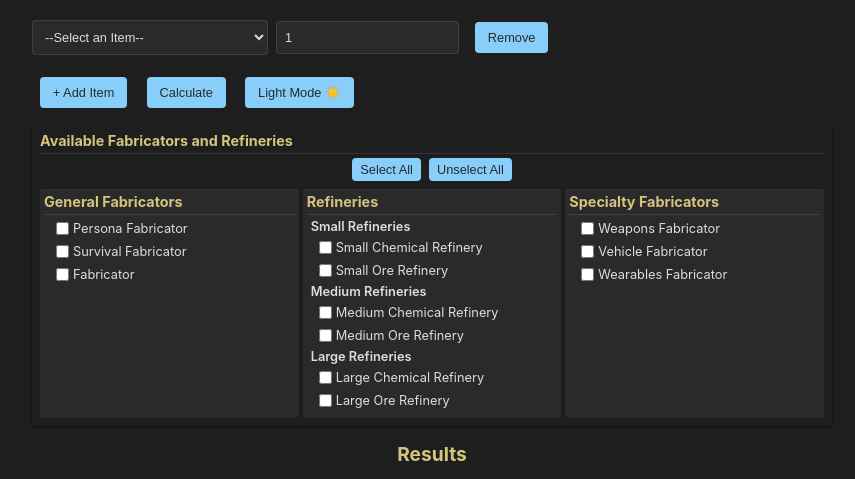
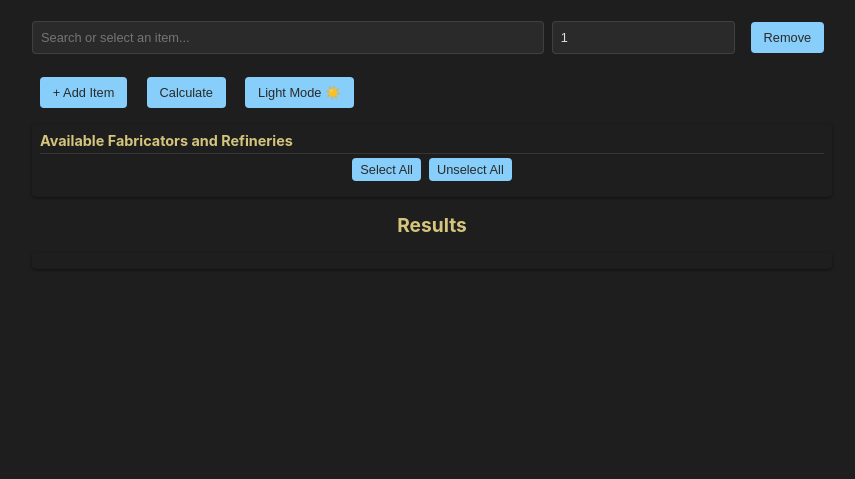
Before and after one commit to KreepyKraft/DACalc2, a plain HTML site: page index.html in a window 1280 px wide. Shown: the part 77-556 px from the top of the page, without its empty margins (208-1063 px from the left). Drawn offline with Linux system fonts and the light colour scheme.

Commit message:
made the dropdown list clearly searchable

```diff
--- a/static/script_standalone.js
+++ b/static/script_standalone.js
@@ -1,4 +1,5 @@
 let itemsList = [];
+
 
 function toggleDarkMode() {
     document.body.classList.toggle('dark-mode');
@@ -10,119 +11,141 @@ async function fetchItems() {
         return;
     }
 
-    itemsList = Object.entries(ITEM_DATA)
-        .filter(([_, data]) => data.ingredients && Object.keys(data.ingredients).length > 0)
-        .map(([name, _]) => name);
+    itemsList = Object.keys(ITEM_DATA).filter(name => {
+        const data = ITEM_DATA[name];
+        return data.ingredients && Object.keys(data.ingredients).length > 0;
+    });
+    // Sort itemsList alphabetically for better usability in dropdown
+    itemsList.sort();
 
     window.itemDetails = ITEM_DATA;
 
-    addItem(); // add one item row by default
-    renderFabricatorCheckboxes(); // render fabricator checkboxes on load
+    addItem(); // Add one item row by default
+    renderFabricatorCheckboxes(); // Render fabricator checkboxes on load
 }
 
 function addItem() {
     const container = document.getElementById('items-container');
-    const div = document.createElement('div');
-    div.className = 'item-row';
+    const itemRowDiv = document.createElement('div');
+    itemRowDiv.classList.add('item-row');
 
-    const select = document.createElement('select');
-    select.innerHTML = '<option value="">--Select an Item--</option>'; // Add a default option
-    itemsList.forEach(item => {
-        const option = document.createElement('option');
-        option.value = item;
-        option.textContent = item;
-        select.appendChild(option);
+    // --- Custom Searchable Dropdown Elements ---
+    const customSelectWrapper = document.createElement('div');
+    customSelectWrapper.classList.add('custom-select-wrapper');
+
+    const searchInput = document.createElement('input');
+    searchInput.type = 'text';
+    searchInput.classList.add('custom-select-input');
+    searchInput.placeholder = 'Search or select an item...';
+    searchInput.setAttribute('autocomplete', 'off'); // Prevent browser autocomplete
+
+    // Hidden input to store the actual selected value
+    const hiddenInput = document.createElement('input');
+    hiddenInput.type = 'hidden';
+    hiddenInput.classList.add('selected-item-value'); // Add a class to easily select it later
+
+    const dropdownList = document.createElement('ul');
+    dropdownList.classList.add('custom-select-dropdown');
+
+    // Populate initial dropdown list
+    function populateDropdown(filter = '') {
+        dropdownList.innerHTML = ''; // Clear previous list
+        const lowerFilter = filter.toLowerCase();
+
+        // Create a "No selection" option
+        const noSelectionOption = document.createElement('li');
+        noSelectionOption.textContent = '--Select an Item--';
+        noSelectionOption.dataset.value = ''; // Empty value for no selection
+        dropdownList.appendChild(noSelectionOption);
+
+        itemsList.forEach(item => {
+            if (item.toLowerCase().includes(lowerFilter)) {
+                const listItem = document.createElement('li');
+                listItem.textContent = item;
+                listItem.dataset.value = item; // Store the actual item value
+                dropdownList.appendChild(listItem);
+            }
+        });
+    }
+
+    populateDropdown(); // Populate initially with all items
+
+    // Event Listeners for the custom dropdown
+    let blurTimeout; // To handle blur event delay
+
+    searchInput.addEventListener('input', () => {
+        const inputValue = searchInput.value;
+        populateDropdown(inputValue);
+        dropdownList.style.display = 'block'; // Show dropdown on input
+        hiddenInput.value = ''; // Clear hidden input if typing or filtering
     });
 
-    const input = document.createElement('input');
-    input.type = 'number';
-    input.min = '1';
-    input.value = '1';
+    searchInput.addEventListener('focus', () => {
+        clearTimeout(blurTimeout); // Clear any pending blur
+        populateDropdown(searchInput.value); // Repopulate on focus to show current filter
+        dropdownList.style.display = 'block';
+    });
+
+    searchInput.addEventListener('blur', () => {
+        // Delay hiding to allow click event on list items to register
+        blurTimeout = setTimeout(() => {
+            dropdownList.style.display = 'none';
+            // ONLY clear searchInput.value IF no valid selection was made
+            // (i.e., hiddenInput.value is still empty)
+            // If hiddenInput.value was set by a click, we should NOT clear searchInput.value
+            if (hiddenInput.value === '') {
+                searchInput.value = ''; // Clear display if nothing was selected
+            }
+        }, 150); // Small delay
+    });
+
+    dropdownList.addEventListener('mousedown', (event) => {
+        // Prevent searchInput from losing focus immediately when clicking on dropdown list
+        // This is crucial for allowing the click event on LI to fire before blur processes fully.
+        event.preventDefault();
+    });
+
+
+    dropdownList.addEventListener('click', (event) => {
+        if (event.target.tagName === 'LI') {
+            const selectedValue = event.target.dataset.value;
+            const selectedText = event.target.textContent;
+
+            searchInput.value = selectedText; // Display selected text in input
+            hiddenInput.value = selectedValue; // Store actual value
+            dropdownList.style.display = 'none'; // Hide dropdown
+            searchInput.focus(); // Re-focus the input after selection to clear the blur timeout
+        }
+    });
+
+    // Append custom dropdown elements
+    customSelectWrapper.appendChild(searchInput);
+    customSelectWrapper.appendChild(hiddenInput);
+    customSelectWrapper.appendChild(dropdownList);
+    // --- End Custom Searchable Dropdown Elements ---
+
+    const quantityInput = document.createElement('input');
+    quantityInput.type = 'number';
+    quantityInput.min = '1';
+    quantityInput.value = '1';
 
     const removeButton = document.createElement('button');
     removeButton.textContent = 'Remove';
-    removeButton.onclick = () => container.removeChild(div);
+    removeButton.onclick = () => container.removeChild(itemRowDiv); // Remove the whole row
 
-    div.appendChild(select);
-    div.appendChild(input);
-    div.appendChild(removeButton);
+    itemRowDiv.appendChild(customSelectWrapper); // Add the custom dropdown wrapper
+    itemRowDiv.appendChild(quantityInput);
+    itemRowDiv.appendChild(removeButton);
 
-    container.appendChild(div);
+    container.appendChild(itemRowDiv);
 }
 
-function renderFabricatorCheckboxes() {
-    const container = document.getElementById('fabricators-container');
-    if (!container) {
-        console.error("Fabricators container not found. Make sure an element with id 'fabricators-container' exists in your HTML.");
-        return;
-    }
-    container.innerHTML = ''; // Clear previous checkboxes
-
-    for (const category in fabricators) {
-        const categoryDiv = document.createElement('div');
-        categoryDiv.classList.add('fabricator-category');
-
-        const categoryTitle = document.createElement('h3');
-        categoryTitle.textContent = category;
-        categoryDiv.appendChild(categoryTitle);
-
-        if (typeof fabricators[category] === 'object' && !Array.isArray(fabricators[category])) {
-            // this is a sub-category for refineries
-            for (const subCategory in fabricators[category]) {
-                const subCategoryDiv = document.createElement('div');
-                const subCategoryTitle = document.createElement('h4');
-                subCategoryTitle.textContent = subCategory;
-                subCategoryDiv.appendChild(subCategoryTitle);
-
-                fabricators[category][subCategory].forEach(fab => {
-                    const fabItemDiv = document.createElement('div');
-                    fabItemDiv.classList.add('fabricator-item');
-                    const checkbox = document.createElement('input');
-                    checkbox.type = 'checkbox';
-                    checkbox.id = fab.id;
-                    checkbox.value = fab.id;
-                    checkbox.name = "fabricator";
-                    // option 1: To make all checkboxes selected by default, uncomment the line below:
-                    // checkbox.checked = true;
-                    const label = document.createElement('label');
-                    label.htmlFor = fab.id;
-                    label.textContent = fab.name;
-                    fabItemDiv.appendChild(checkbox);
-                    fabItemDiv.appendChild(label);
-                    subCategoryDiv.appendChild(fabItemDiv);
-                });
-                categoryDiv.appendChild(subCategoryDiv);
-            }
-        } else {
-            // general or Specialty Fabricators (simple array)
-            fabricators[category].forEach(fab => {
-                const fabItemDiv = document.createElement('div');
-                fabItemDiv.classList.add('fabricator-item');
-                const checkbox = document.createElement('input');
-                checkbox.type = 'checkbox';
-                checkbox.id = fab.id;
-                checkbox.value = fab.id;
-                checkbox.name = "fabricator";
-                // option 1: To make all checkboxes selected by default, uncomment the line below:
-                // checkbox.checked = true;
-                const label = document.createElement('label');
-                label.htmlFor = fab.id;
-                label.textContent = fab.name;
-                fabItemDiv.appendChild(checkbox);
-                fabItemDiv.appendChild(label);
-                categoryDiv.appendChild(fabItemDiv);
-            });
-        }
-        container.appendChild(categoryDiv);
-    }
-}
 
 function toggleAllFabricators(shouldBeChecked) {
     document.querySelectorAll('input[name="fabricator"]').forEach(checkbox => {
         checkbox.checked = shouldBeChecked;
     });
 }
-
 
 function getSelectedFabricators() {
     const selectedFabs = [];
@@ -136,7 +159,7 @@ function calculate() {
     const resultsDiv = document.getElementById('results');
     resultsDiv.innerHTML = ''; // Clear previous results
 
-    // get selected fabricators
+    // Get selected fabricators
     const selectedFabricators = getSelectedFabricators();
     if (selectedFabricators.length > 0) {
         const fabListDiv = document.createElement('div');
@@ -157,12 +180,20 @@ function calculate() {
     }
 
     const selections = [];
-    document.querySelectorAll('#items-container .item-row').forEach(div => {
-        const [select, input] = div.children;
-        selections.push({
-            item: select.value,
-            quantity: Number(input.value)
-        });
+    // IMPORTANT: Now we get the value from the hidden input, not a <select>
+    document.querySelectorAll('#items-container .item-row').forEach(rowDiv => {
+        const hiddenInput = rowDiv.querySelector('.selected-item-value');
+        const quantityInput = rowDiv.querySelector('input[type="number"]');
+
+        const itemId = hiddenInput ? hiddenInput.value : ''; // Get value from hidden input
+        const quantity = parseInt(quantityInput.value, 10);
+
+        if (itemId && !isNaN(quantity) && quantity > 0) {
+            selections.push({
+                item: itemId,
+                quantity: quantity
+            });
+        }
     });
 
     const totalMaterials = {};
@@ -185,7 +216,8 @@ function calculate() {
     }
 
     selections.forEach(({ item, quantity }) => {
-        if (item && quantity > 0) {
+        // Ensure the item exists in itemDetails before trying to process
+        if (window.itemDetails[item]) {
             breakdown[item] = {};
             trackBreakdown(item, quantity, breakdown[item]);
         }
@@ -261,8 +293,8 @@ function renderResults(total, breakdown) {
     totalCols.className = 'columns';
     totalCols.appendChild(makeCol('🧱', 'Non-Craftable', baseMaterials));
     totalCols.appendChild(makeCol('⚙️', 'Craftable', craftedMaterials));
-    totalCols.appendChild(makeCol('💧', 'Water in mL', waterMaterials, true)); // hide names
-    totalCols.appendChild(makeCol('⏳', 'Time in seconds', timeMaterials, true)); // hide names
+    totalCols.appendChild(makeCol('💧', 'Water in mL', waterMaterials, true));
+    totalCols.appendChild(makeCol('⏳', 'Time in seconds', timeMaterials, true));
 
     totalDiv.appendChild(totalCols);
 
@@ -295,8 +327,8 @@ function renderResults(total, breakdown) {
 
         itemCols.appendChild(makeCol('🧱', 'Non-Craftable', bBase));
         itemCols.appendChild(makeCol('⚙️', 'Craftable', bCrafted));
-        itemCols.appendChild(makeCol('💧', 'Water in mL', bWater, true)); // hide names
-        itemCols.appendChild(makeCol('⏳', 'Time in seconds', bTime, true)); // hide names
+        itemCols.appendChild(makeCol('💧', 'Water in mL', bWater, true));
+        itemCols.appendChild(makeCol('⏳', 'Time in seconds', bTime, true));
 
         breakdownDiv.appendChild(itemCols);
     }
--- a/static/style.css
+++ b/static/style.css
@@ -1,7 +1,7 @@
 /* Compact Styles */
 :root {
   /* Font & base sizing */
-  --font-stack: -apple-system, BlinkMacMacSystemFont, "Segoe UI", Roboto, sans-serif;
+  --font-stack: -apple-system, BlinkMacSystemFont, "Segoe UI", Roboto, sans-serif;
   --fs-base: 0.8rem;
   --fs-header: 0.9rem;
 
@@ -10,6 +10,7 @@
   --bg-light: #f9f9f9; /* Used for sections background */
   --bg-col: #fff; /* Used for column background */
   --accent: #1e90ff; /* Blue accent */
+  --border-color: rgba(0,0,0,0.1);
 
   /* Spacing & layout */
   --radius: 4px;
@@ -24,6 +25,7 @@
   --bg-col: #2a2a2a;
   --accent: #87cefa; /* Lighter blue accent */
   --dune-yellow: #d4c47c; /* Dune specific yellow */
+  --border-color: rgba(255,255,255,0.1);
 }
 
 /* Base elements */
@@ -67,22 +69,25 @@ button:hover {
 }
 
 select,
-input[type="number"] {
+input[type="number"],
+.custom-select-input {
   padding: var(--gap);
   font-size: 1em;
   background-color: var(--bg-col);
   color: var(--text-color);
-  border: 1px solid rgba(0,0,0,0.1);
+  border: 1px solid var(--border-color);
   border-radius: var(--radius);
   transition: background-color 0.3s, color 0.3s, border-color 0.3s;
+  box-sizing: border-box; /* Ensures padding doesn't increase width */
 }
 
 /* Dark mode for inputs and selects */
 .dark-mode select,
-.dark-mode input[type="number"] {
+.dark-mode input[type="number"],
+.dark-mode .custom-select-input {
   background-color: var(--bg-col);
   color: var(--text-color);
-  border: 1px solid rgba(255,255,255,0.1);
+  border: 1px solid var(--border-color);
 }
 
 
@@ -116,7 +121,7 @@ input[type="number"] {
   margin: 0 0 var(--small-gap) 0;
   font-size: var(--fs-header);
   color: var(--accent);
-  border-bottom: 1px solid rgba(0,0,0,0.1);
+  border-bottom: 1px solid var(--border-color);
   padding-bottom: var(--small-gap);
   text-align: left; /* Align text left */
 }
@@ -175,26 +180,24 @@ input[type="number"] {
 
 /* --- Fabricator Specific Styles --- */
 .fabricator-category {
-    /* Each main category (General, Refineries, Specialty) forms a 'column' */
-    background: var(--bg-col); /* Inherit column background */
+    background: var(--bg-col);
     border-radius: var(--radius);
     padding: var(--small-gap);
-    box-shadow: inset 0 1px 2px rgba(0,0,0,0.05); /* Similar to column card */
+    box-shadow: inset 0 1px 2px rgba(0,0,0,0.05);
     transition: background 0.3s, box-shadow 0.3s;
 }
 
 .fabricator-section .columns {
-    /* Ensure the fabricator columns don't override the main columns class too much */
-    grid-template-columns: repeat(auto-fit, minmax(180px, 1fr)); /* Adjust column width for fabricators */
+    grid-template-columns: repeat(auto-fit, minmax(180px, 1fr));
 }
 
 .fabricator-category h3 {
-    font-size: var(--fs-header); /* Slightly larger for main categories */
-    font-weight: 700; /* Bolder */
+    font-size: var(--fs-header);
+    font-weight: 700;
     margin: 0 0 var(--small-gap) 0;
     color: var(--accent);
     padding-bottom: var(--small-gap);
-    border-bottom: 1px solid rgba(0,0,0,0.05); /* Lighter border */
+    border-bottom: 1px solid var(--border-color);
 }
 
 .fabricator-category h4 {
@@ -202,40 +205,90 @@ input[type="number"] {
     font-weight: 600;
     margin: var(--small-gap) 0;
     color: var(--text-color);
-    padding-left: var(--small-gap); /* Indent sub-categories */
+    padding-left: var(--small-gap);
 }
 
 .fabricator-item {
     margin-bottom: var(--small-gap);
     display: flex;
     align-items: center;
-    padding-left: calc(var(--small-gap) * 2); /* Indent checkboxes more */
+    padding-left: calc(var(--small-gap) * 2);
 }
 
 .fabricator-item input[type="checkbox"] {
     margin-right: var(--small-gap);
-    accent-color: var(--accent); /* Use accent color for checkbox itself */
+    accent-color: var(--accent);
 }
 
 .fabricator-item label {
     color: var(--text-color);
-    cursor: pointer; /* Indicate it's clickable */
+    cursor: pointer;
 }
 
 /* Fabricator Control Buttons */
 .fabricator-controls {
     margin-bottom: var(--gap);
-    text-align: center; /* Center the buttons */
-    display: flex; /* Use flexbox for buttons */
-    justify-content: center; /* Center horizontally */
-    gap: var(--gap); /* Space between buttons */
+    text-align: center;
+    display: flex;
+    justify-content: center;
+    gap: var(--gap);
 }
 
 .fabricator-controls button {
-    /* Adjust button styling slightly if needed for this section */
     padding: var(--small-gap) var(--gap);
     font-size: var(--fs-base);
-    margin: 0; /* Remove default button margin */
+    margin: 0;
+}
+
+
+/* --- Custom Searchable Dropdown Styles --- */
+.custom-select-wrapper {
+    position: relative; /* Essential for dropdown positioning */
+    flex-grow: 1; /* Allows it to expand in the item-row */
+}
+
+.custom-select-input {
+    width: 100%; /* Fill wrapper width */
+}
+
+.custom-select-dropdown {
+    list-style: none;
+    padding: 0;
+    margin: 0;
+    position: absolute;
+    top: 100%; /* Position below the input */
+    left: 0;
+    right: 0;
+    max-height: 200px; /* Limit height for scrollability */
+    overflow-y: auto;
+    background-color: var(--bg-col);
+    border: 1px solid var(--border-color);
+    border-top: none; /* No top border to blend with input */
+    border-radius: 0 0 var(--radius) var(--radius); /* Rounded bottom corners */
+    z-index: 100; /* Ensure it appears above other content */
+    box-shadow: 0 2px 5px rgba(0,0,0,0.1);
+    display: none; /* Hidden by default */
+    transition: background-color 0.3s, color 0.3s, border-color 0.3s, box-shadow 0.3s;
+}
+
+.dark-mode .custom-select-dropdown {
+    background-color: var(--bg-col);
+    border: 1px solid var(--border-color);
+    border-top: none;
+    box-shadow: 0 2px 5px rgba(0,0,0,0.5);
+}
+
+.custom-select-dropdown li {
+    padding: var(--small-gap) var(--gap);
+    cursor: pointer;
+    color: var(--text-color);
+    transition: background-color 0.2s, color 0.2s;
+}
+
+.custom-select-dropdown li:hover,
+.custom-select-dropdown li.selected { /* Style for keyboard navigation selection */
+    background-color: var(--accent);
+    color: var(--bg-col);
 }
 
 /* Dark mode overrides */
@@ -247,13 +300,13 @@ input[type="number"] {
   box-shadow: 0 1px 3px rgba(0,0,0,0.5);
 }
 .dark-mode .column,
-.dark-mode .fabricator-category { /* Apply dark mode to fabricator columns too */
+.dark-mode .fabricator-category {
   background: var(--bg-col);
-  box-shadow: inset 0 1px 2px rgba(255,255,255,0.05); /* Darker inset shadow */
+  box-shadow: inset 0 1px 2px rgba(255,255,255,0.05);
 }
 .dark-mode .material-item,
 .dark-mode .breakdown-item,
-.dark-mode .fabricator-item label { /* Ensure labels are dark mode */
+.dark-mode .fabricator-item label {
   color: var(--text-color);
 }
 
@@ -262,12 +315,12 @@ input[type="number"] {
 .dark-mode .results-section > h3,
 .dark-mode .fabricator-section h2,
 .dark-mode .fabricator-category h3 {
-    color: var(--dune-yellow); /* Dune yellow for main headings in dark mode */
+    color: var(--dune-yellow);
     border-bottom-color: rgba(255,255,255,0.1);
 }
 
 .dark-mode .fabricator-category h4 {
-    color: var(--text-color); /* Keep sub-category titles readable in dark mode */
+    color: var(--text-color);
 }
 
 
```
